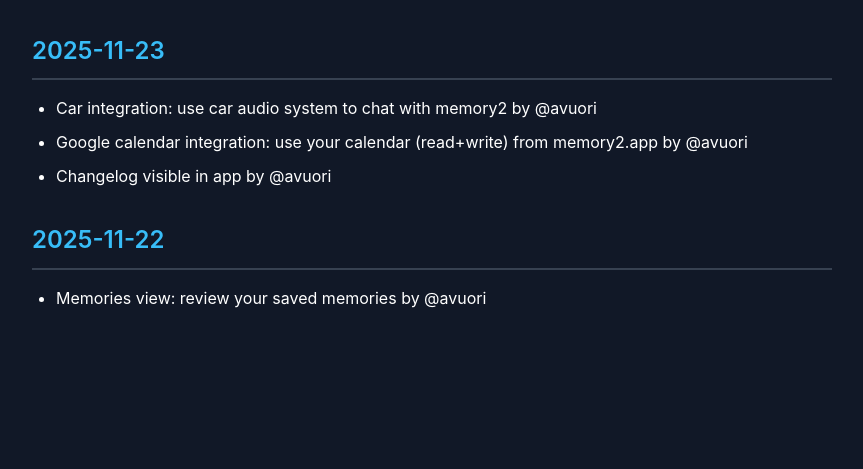
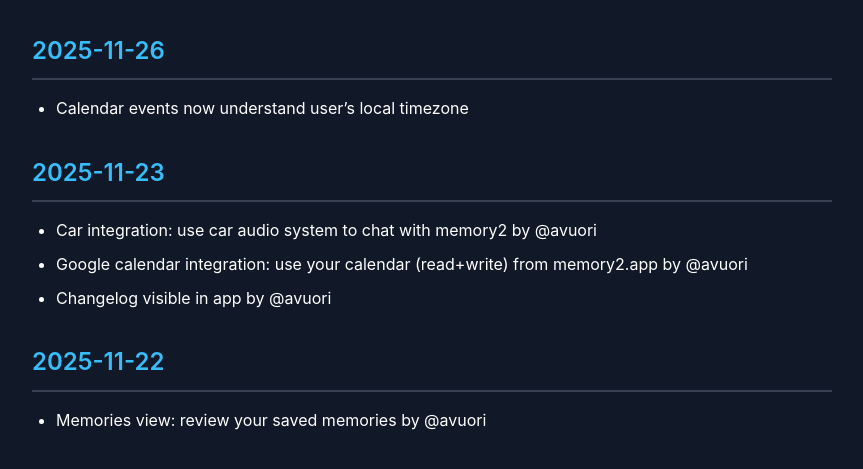
Before and after one commit to memory2-app/changelog, a Jekyll site: the page built from index.md, in a window 1280 px wide. Shown: the top 469 px of the page, without its empty margins (208-1071 px from the left). Built offline with Jekyll 4.4.1, drawn with Linux system fonts in a browser that asks for light colours.

Commit message:
Timezone

```diff
--- a/index.md
+++ b/index.md
@@ -2,6 +2,9 @@
 layout: default
 title: Memory2 Changelog
 ---
+
+# 2025-11-26
+* Calendar events now understand user's local timezone
 
 # 2025-11-23
 * Car integration: use car audio system to chat with memory2 by @avuori
```
